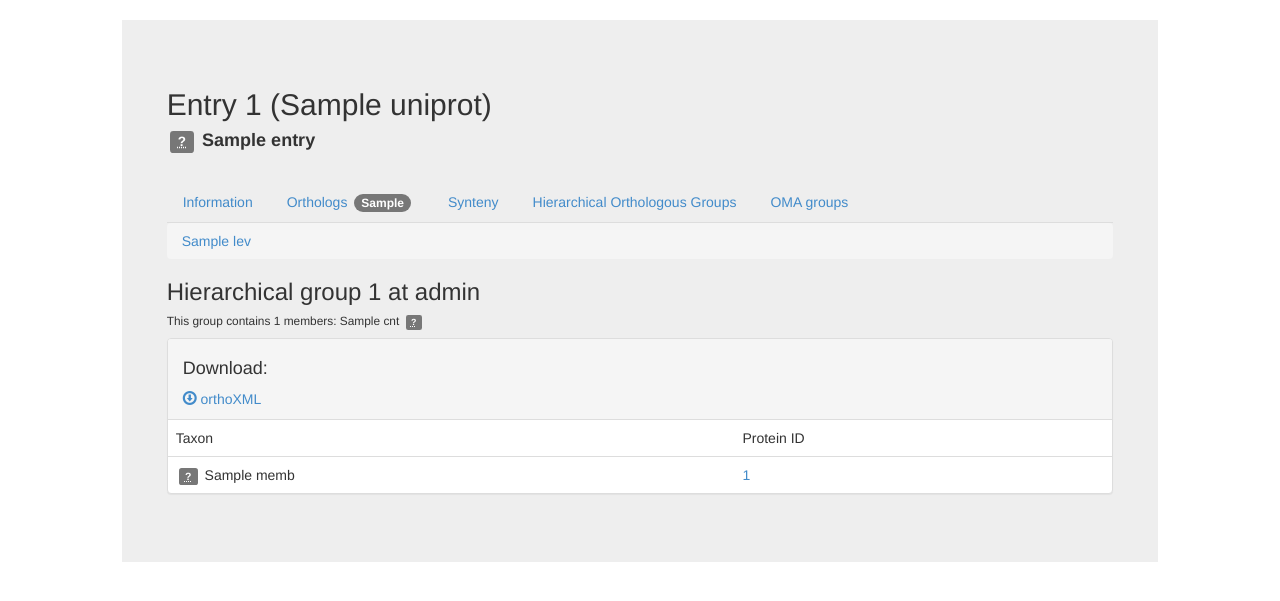
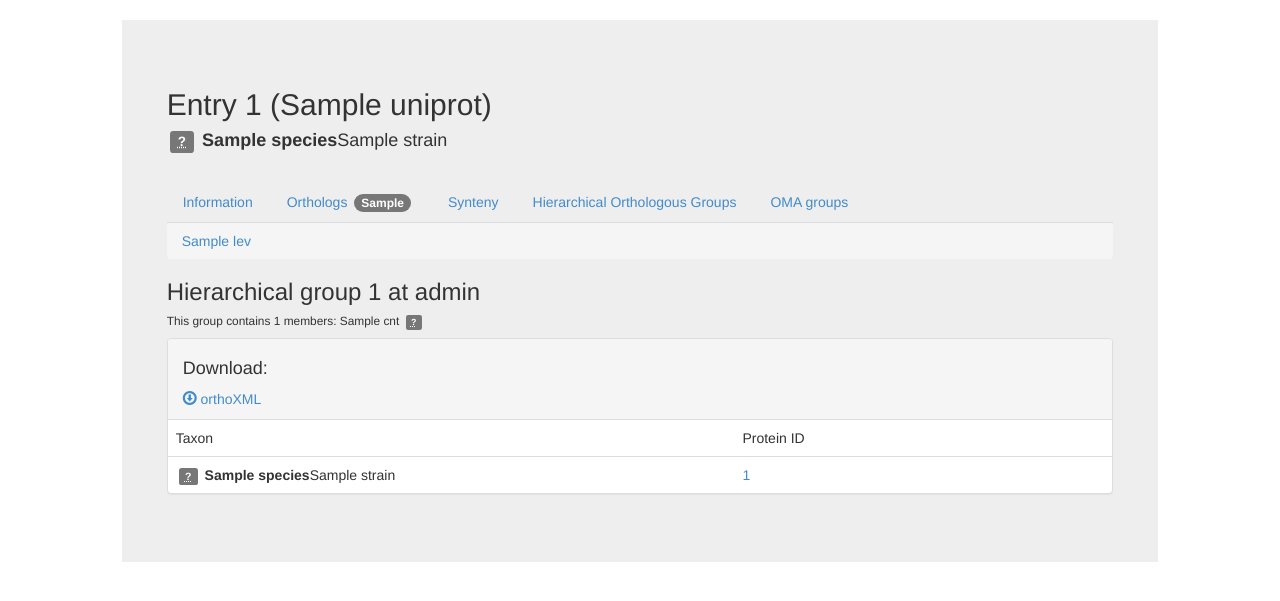
Before and after one commit to DessimozLab/pyomabrowser, a Django app: template oma/templates/hogs.html in a window 1280 px wide. Shown: the part 52-653 px from the top of the page. Run offline with Django 3.2, Linux system fonts and the light colour scheme; the template is opened without the code that fills it: most values are stand-ins (such as "Sample title", 1, 10 or a date in 2020); parts of the project's set-up code (start-up, migrations or seed data) failed here and were passed over; some libraries are stand-ins or nearby versions.

Commit message:
add formatting on scinames (strain/species difference)

```diff
--- a/oma/templates/hogs.html
+++ b/oma/templates/hogs.html
@@ -50,7 +50,7 @@ This entry is not part of any hierarchical orthologous group.
         <tbody>
         {% for memb in hog_members %}
         <tr><td>{% include "includes/kingdom.html" with kingdom=memb.kingdom %}
-                {{memb.sciname}} </td>
+                <b>{{memb.sciname.species}}</b>{{memb.sciname.strain}} </td>
             <td><a href="/cgi-bin/gateway.pl?f=DisplayEntry&amp;p1={{memb.omaid}}">{{memb.omaid}}</td>
         </tr>
         {% endfor %}
--- a/oma/templates/seqCV.html
+++ b/oma/templates/seqCV.html
@@ -11,7 +11,7 @@
 			<div class="jumbotron">
 				<div class="container">
                     <h2 class="">Entry {{ entry.omaid }} {% if entry.uniprot %} ({{entry.uniprot}}) {% endif %} </h2>
-                    <h4 ><b>{% include "includes/kingdom.html" with kingdom=entry.kingdom %} {{entry.sciname}}</b></h4>
+                    <h4>{% include "includes/kingdom.html" with kingdom=entry.kingdom %} <b>{{entry.sciname.species}}</b>{{entry.sciname.strain}}</h4>
                     {% block seqhead_hook %}{% endblock %}
 					<br>
 					<ul class="nav nav-tabs" role="tablist">
```
Also changed, not shown: oma/misc.py (+9 -0 lines), oma/views.py (+7 -5 lines).
